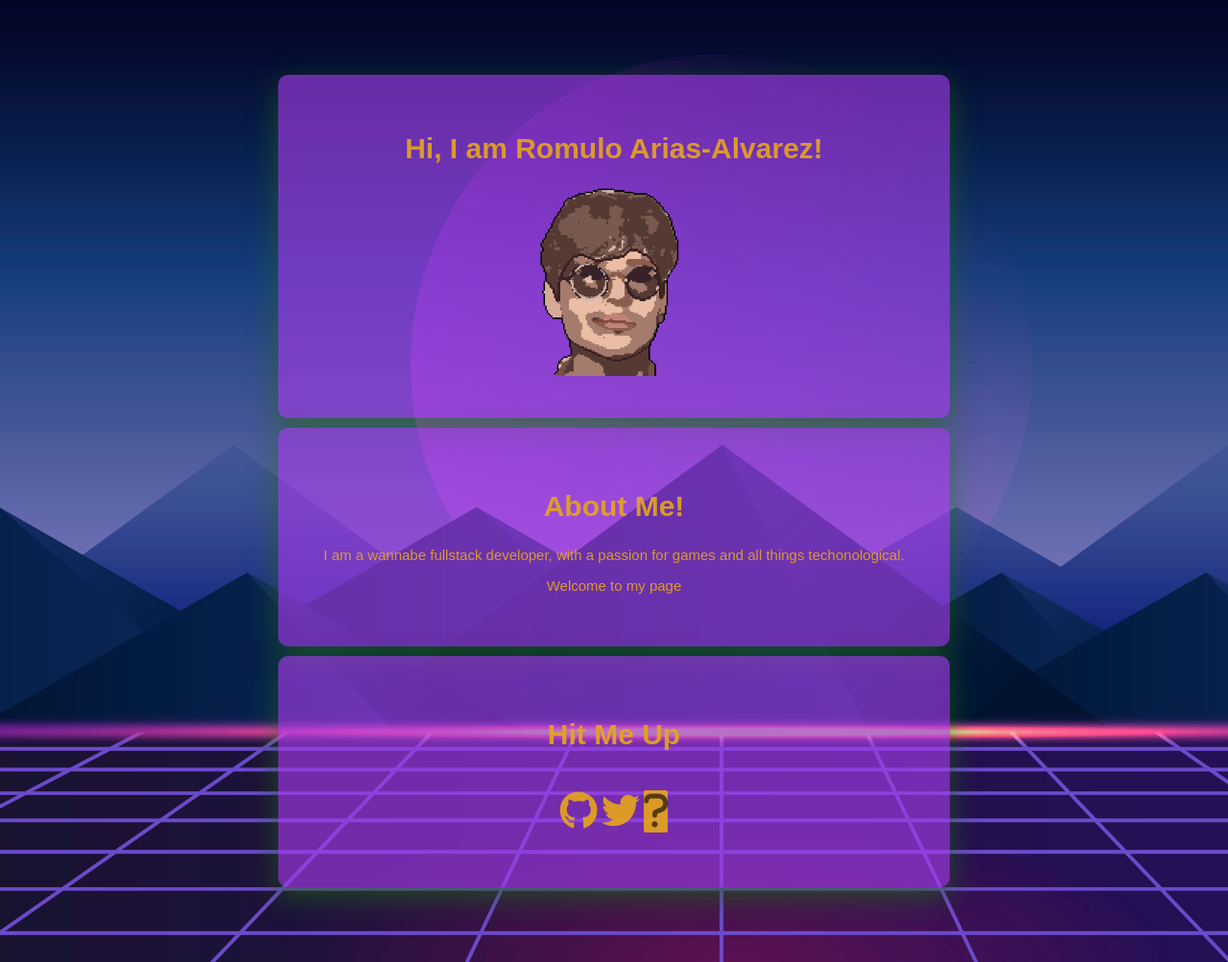
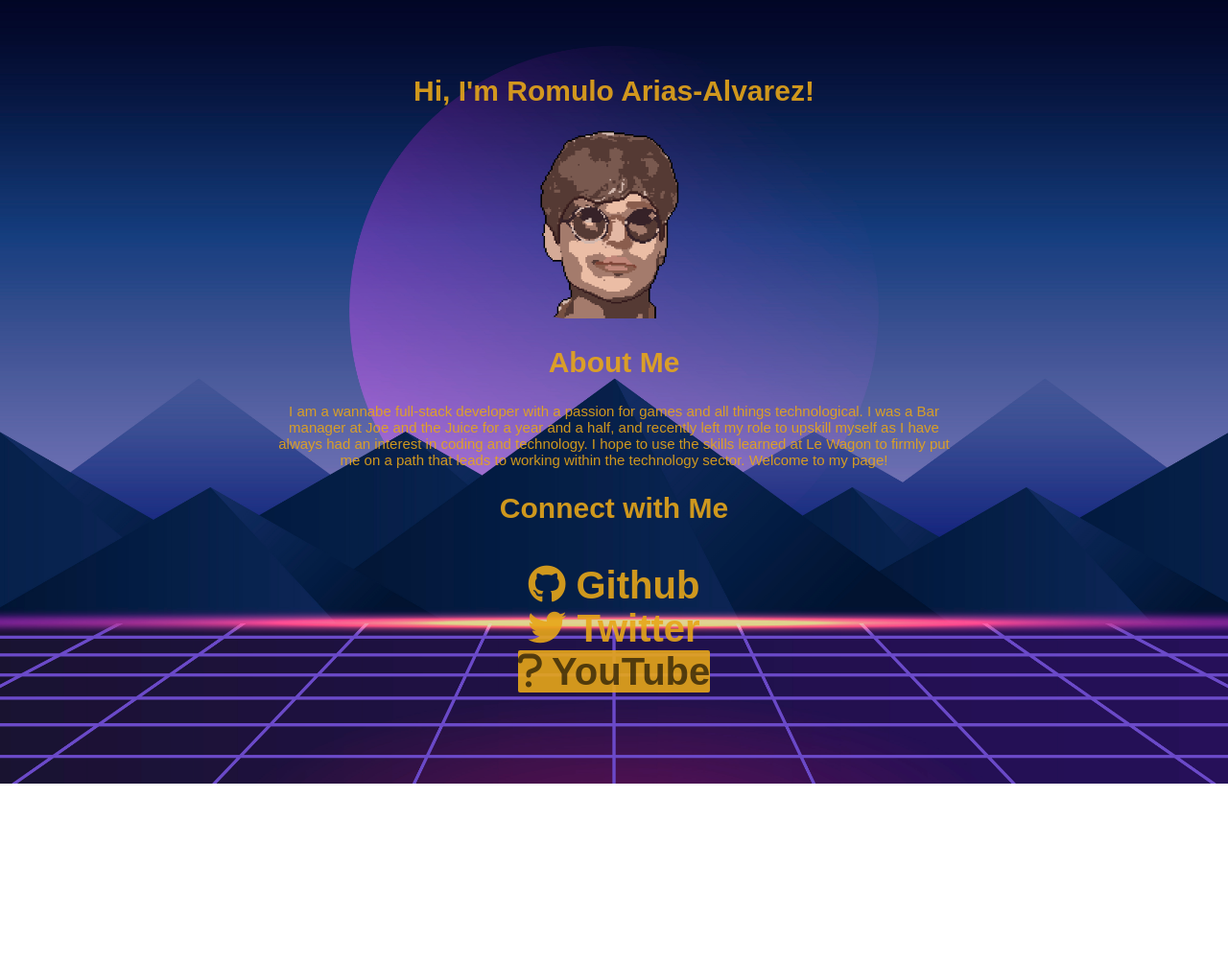
Before and after one commit to RomuloArias/My-First-Website---Romulo, a plain HTML site: page index.html in a window 1280 px wide. Shown: the whole page at 96% size. After the commit the page ends 817 px from the top, so only its background shows below. Drawn offline with Linux system fonts and the light colour scheme; a web font is replaced by a local one.

Commit message:
Update index.html

```diff
--- a/index.html
+++ b/index.html
@@ -3,57 +3,51 @@
 <head>
   <meta charset="UTF-8">
   <meta name="viewport" content="width=device-width, initial-scale=1.0">
-    <link rel= "stylesheet" href= "style.css">
+  <link rel="stylesheet" href="style.css">
   <link rel="preconnect" href="https://fonts.googleapis.com">
   <link rel="preconnect" href="https://fonts.gstatic.com" crossorigin>
   <link href="https://fonts.googleapis.com/css2?family=Workbench&display=swap" rel="stylesheet">
   <link rel="stylesheet" href="https://use.fontawesome.com/releases/v6.1.2/css/all.css">
-    <title> My Profile</title>
+  <title>Romulo Arias-Alvarez</title>
 </head>
 <body class="background-image">
   <div class="container">
-
-      <div class="pink-card">
-      <h1>
-        Hi, I am Romulo Arias-Alvarez!
-      </h1>
-      <img id= "profile-pic" src= "images/profile.png" alt="Romulo Arias-Alvarez" class= "img-circle" >
-      </div>
-      <div class="pink-card">
-      <h2>
-          About Me!
-      </h2>
-      <p>
-        I am a wannabe fullstack developer, with a passion for games and all things techonological.
-      </p>
-      <p>
-        Welcome to my page
-      </p>
+    <div class="card">
+      <h1>Hi, I'm Romulo Arias-Alvarez!</h1>
+      <img id="profile-pic" src="images/profile.png" alt="Romulo Arias-Alvarez" class="img-circle">
     </div>
 
-      <div class="pink-card">
-      <h2>Hit Me Up</h2>
-      <ul>
+    <div class="card">
+      <h2>About Me</h2>
+      <p>I am a wannabe full-stack developer with a passion for games and all things technological.
+        I was a Bar manager at Joe and the Juice for a year and a half, and recently left my role to upskill myself as I have always had an interest in coding and technology. I hope to use the skills learned at Le Wagon to firmly put me on a path that leads to working within the technology sector.
+        Welcome to my page!</p>
+    </div>
+
+    <div class="card">
+      <h2>Connect with Me</h2>
+      <ul class="social-icons">
         <li>
-          <a href="https://github.com" target= "_blank" class="icon" >
-          <i class="fa-brands fa-github"> </i>
+          <a href="https://github.com" target="_blank" class="icon">
+            <i class="fab fa-github"></i>
+            <span>Github</span>
+          </a>
+        </li>
+        <li>
+          <a href="https://twitter.com/home" target="_blank" class="icon">
+            <i class="fab fa-twitter"></i>
+            <span>Twitter</span>
+          </a>
+        </li>
+        <li>
+          <a href="https://www.youtube.com/watch?v=2yJgwwDcgV8" target="_blank" class="btn-site">
+            <i class="fas fa-question"></i>
+            <span>YouTube</span>
           </a>
         </li>
       </ul>
-      <ul>
-        <li> <a href="https://twitter.com/home" target= "_blank" class="icon" >
-          <i class="fa-brands fa-twitter"></i>
-        </a>
-        </li>
-      </ul>
-      <ul>
-        <li>   <a href= "https://www.youtube.com/watch?v=2yJgwwDcgV8" target= "_blank" class = "btn-site" >
-          <i class="fa-solid fa-question"></i>
-        </a>
-        </li>
-      </ul>
-       </a>
     </div>
+
   </div>
 </body>
 </html>
```
Lines whose indentation alone changed are shown as unchanged.
